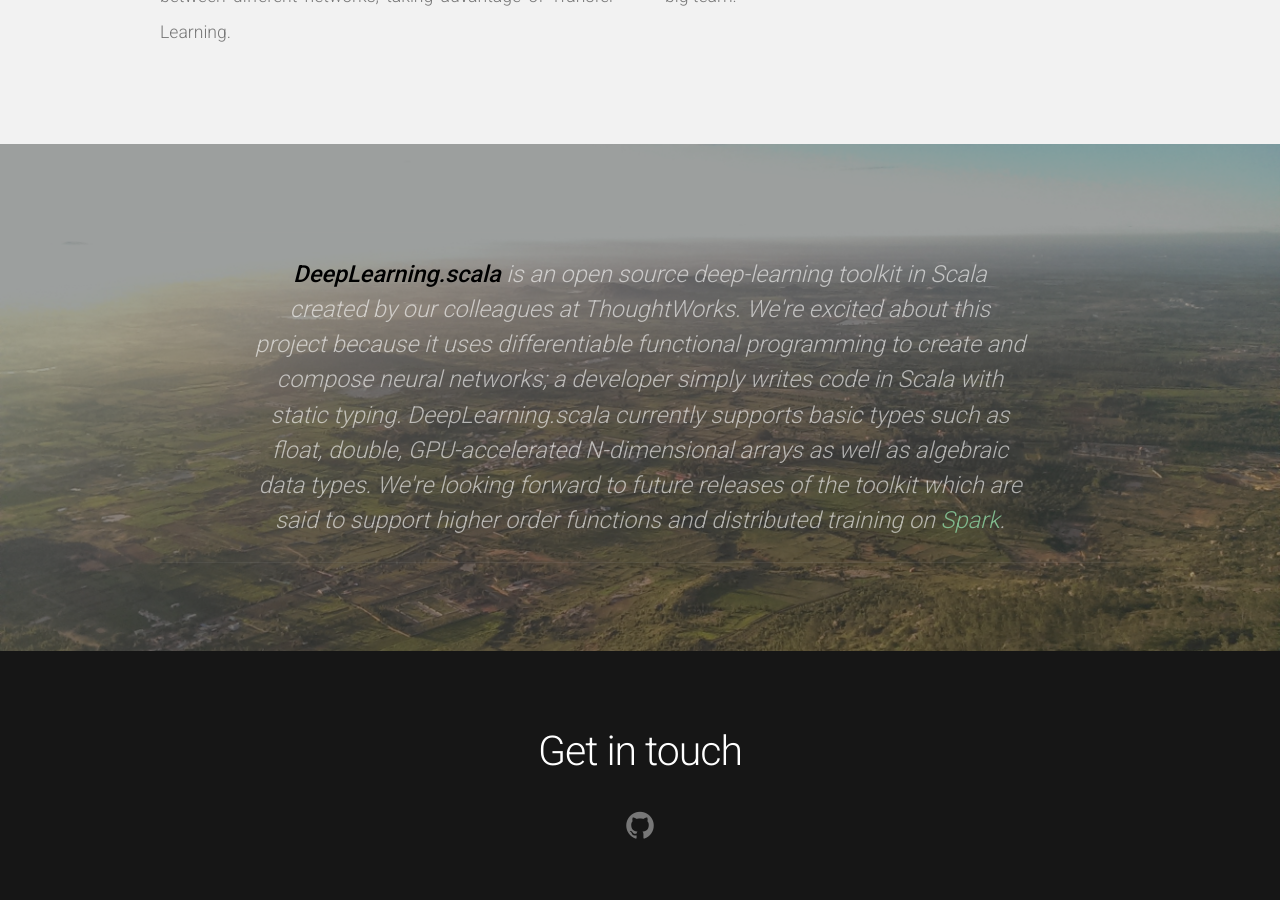
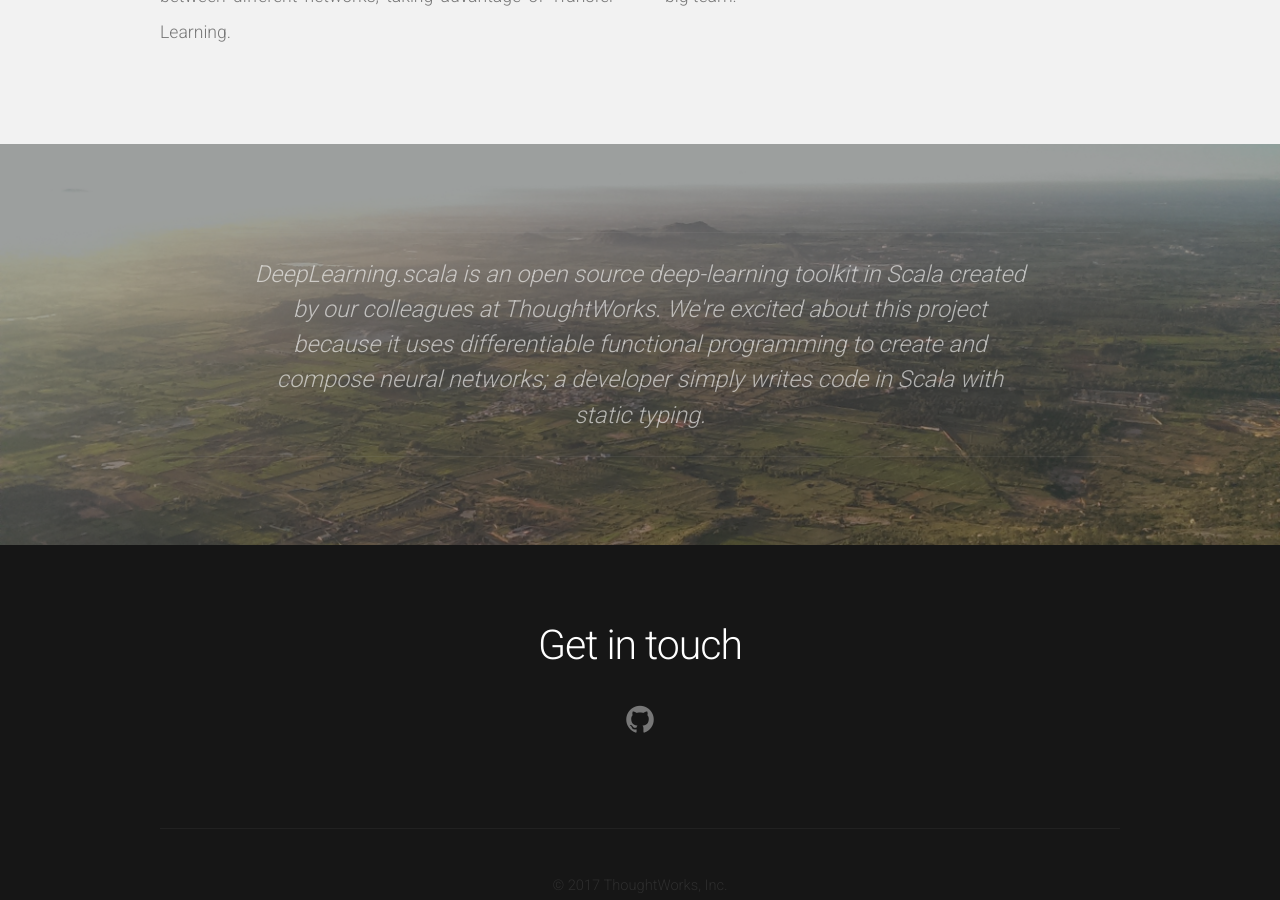
Before and after one commit to ThoughtWorksInc/DeepLearning.scala, a Jekyll site: the page built from index.html, in a window 1280 px wide and 900 px high, scrolled down 1677 px. Built offline with Jekyll 4.4.1, drawn with Linux system fonts in a browser that asks for light colours; nearby versions of some CDN libraries; comment, search, counter and statistics services are not loaded.

Commit message:
Update default.html

```diff
--- a/_layouts/default.html
+++ b/_layouts/default.html
@@ -55,7 +55,10 @@
 	<div id="tweet">
 		<div class="container">
 			<section>
-				<blockquote style="quotes:“ ”"><strong>DeepLearning.scala</strong> is an open source deep-learning toolkit in Scala created by our colleagues at ThoughtWorks. We're excited about this project because it uses differentiable functional programming to create and compose neural networks; a developer simply writes code in Scala with static typing. DeepLearning.scala currently supports basic types such as float, double, GPU-accelerated N-dimensional arrays as well as algebraic data types. We're looking forward to future releases of the toolkit which are said to support higher order functions and distributed training on <a href="/radar/platforms/apache-spark">Spark</a>.</blockquote>
+				<blockquote>
+					DeepLearning.scala is an open source deep-learning toolkit in Scala created by our colleagues at ThoughtWorks.
+					We're excited about this project because it uses differentiable functional programming to create and compose neural networks; a developer simply writes code in Scala with static typing.
+				</blockquote>
 			</section>
 		</div>
 	</div>
```
